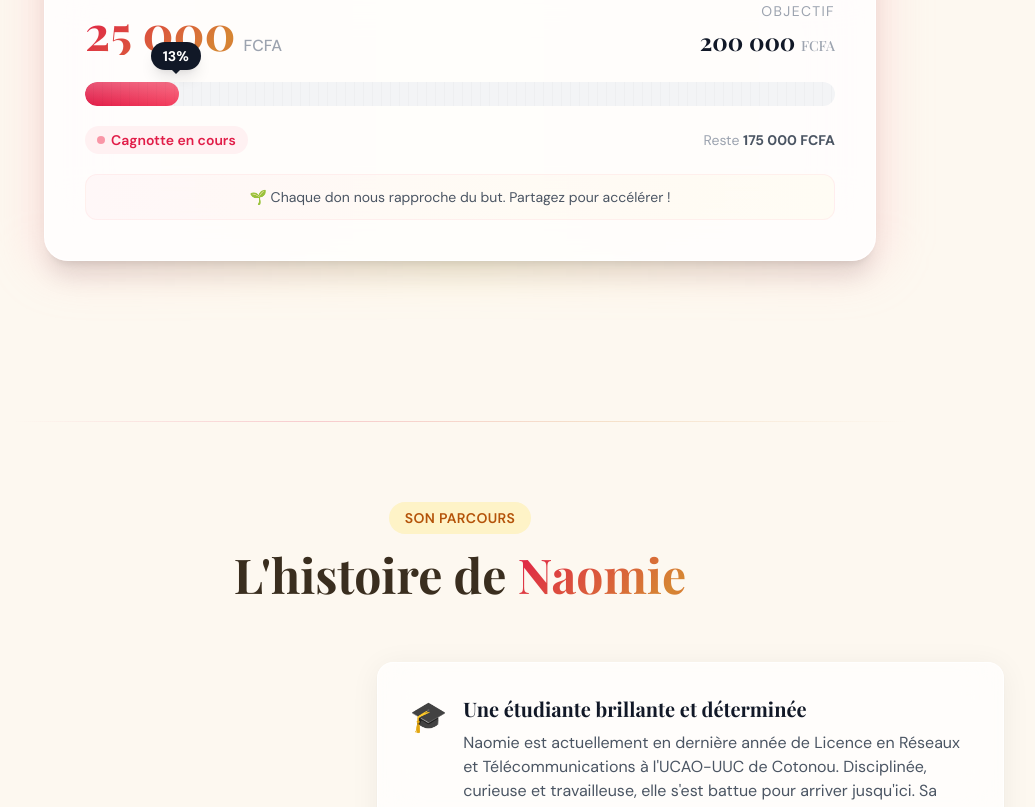
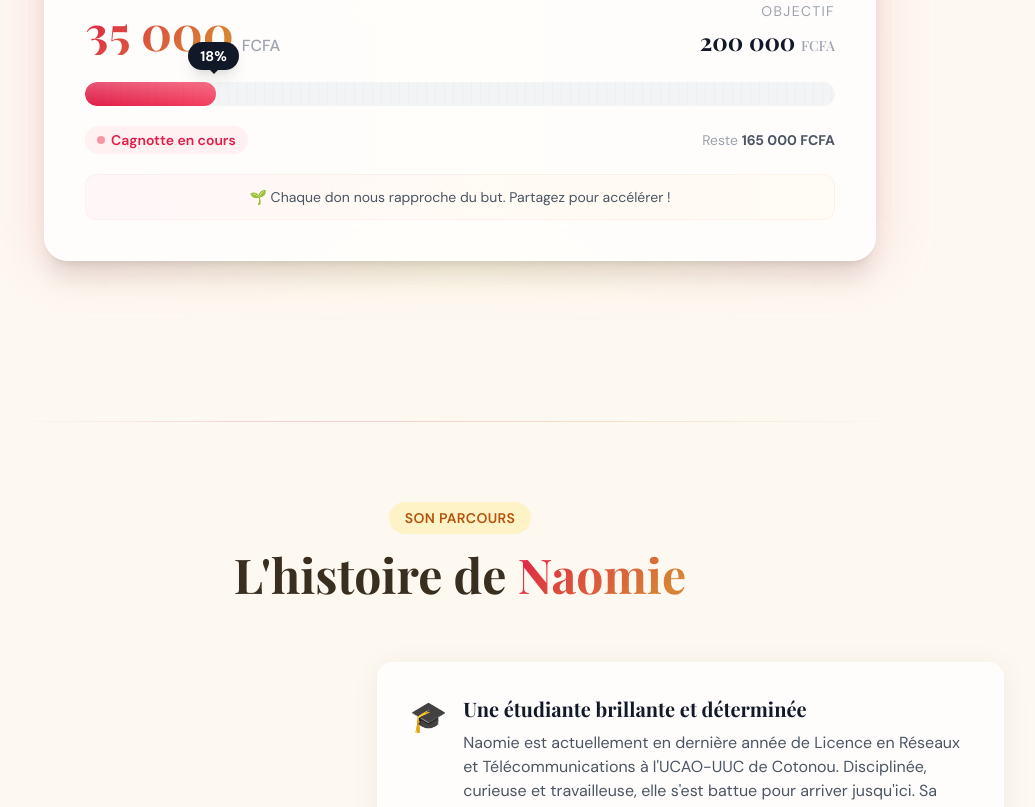
Before and after one commit to Gigi2k5/cagnotte-naomie, a React (Vite) app: page / in a window 1280 px wide. Shown: the part 941-1748 px from the top of the page, without its empty margins (180-1215 px from the left). Built offline with nearby package versions, Linux system fonts and the light colour scheme; a web font is replaced by a local one.

Commit message:
Update currentAmount in App.jsx
Updated currentAmount to reflect new total.

```diff
--- a/src/App.jsx
+++ b/src/App.jsx
@@ -7,7 +7,7 @@ const CONFIG = {
   formation: "Licence 3 en Réseaux & Télécommunications",
   university: "UCAO-UUC, Cotonou",
   goal: 200000,
-  currentAmount: 25000,        // ← MODIFIE CE CHIFFRE pour mettre à jour la cagnotte (ex: 75000)
+  currentAmount: 35000,        // ← MODIFIE CE CHIFFRE pour mettre à jour la cagnotte (ex: 75000)
   currency: "FCFA",
   pcName: "HP EliteBook 840 G5",
   pcPrice: "200 000 FCFA",
```
